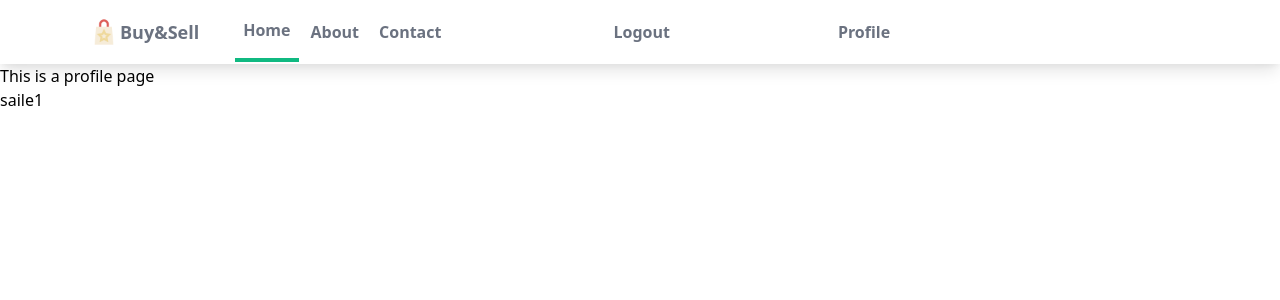
After one commit to Saile16/django-EcomSimu, a Django app: page /users/profile/ in a window 1280 px wide. The commit adds this page. Shown: the top 300 px of the page. Run offline with Django 4.2, Linux system fonts and the light colour scheme; a user stored in the database is signed in; style sheets or scripts are compiled from the project's sources.

Commit message:
Agregamos el user profile

```diff
--- a/myapp/templates/myapp/base.html
+++ b/myapp/templates/myapp/base.html
@@ -38,6 +38,11 @@
                 href="{% url 'users:logout' %}"
                 >Logout</a
               >
+              <a
+                class="py-4 px-1 text-gray-500 font-semibold"
+                href="{% url 'users:profile' %}"
+                >Profile</a
+              >
               {% else %}
               <a
                 class="py-4 px-40 text-gray-500 font-semibold"
--- a/mysite/settings.py
+++ b/mysite/settings.py
@@ -130,3 +130,5 @@ MEDIA_URL='/media/'
 
 #para la redireccion de los usuarios al hacer login
 LOGIN_REDIRECT_URL='myapp:products'
+#si el usuario no esta logeado e intenta ingresar al profile lo redirigimos
+LOGIN_URL='users:login'
--- /dev/null
+++ b/users/templates/users/profile.html
@@ -0,0 +1,4 @@
+{% extends 'myapp/base.html' %} {% block content %}
+<h1>This is a profile page</h1>
+<h1>{{user.username}}</h1>
+{% endblock %}
--- a/users/urls.py
+++ b/users/urls.py
@@ -6,6 +6,7 @@ app_name='users'
 urlpatterns = [
     path('register/', views.register,name='register'),
     path('login/',authentication_views.LoginView.as_view(template_name='users/login.html'),name='login'),
-    path('logout/',authentication_views.LogoutView.as_view(template_name='users/logout.html'),name='logout')
+    path('logout/',authentication_views.LogoutView.as_view(template_name='users/logout.html'),name='logout'),
+    path('profile/',views.profile,name='profile')
 
 ]
--- a/users/views.py
+++ b/users/views.py
@@ -1,6 +1,7 @@
 from django.shortcuts import render,redirect
 from .forms import NewUserForm
 from django.contrib import messages
+from django.contrib.auth.decorators import login_required
 # Create your views here.
 
 def register(request):
@@ -15,3 +16,7 @@ def register(request):
     form = NewUserForm()
     context={'form':form}
     return render(request,'users/register.html',context)
+
+@login_required
+def profile(request):
+    return render(request,'users/profile.html')
```
Also changed, not shown: db.sqlite3.
